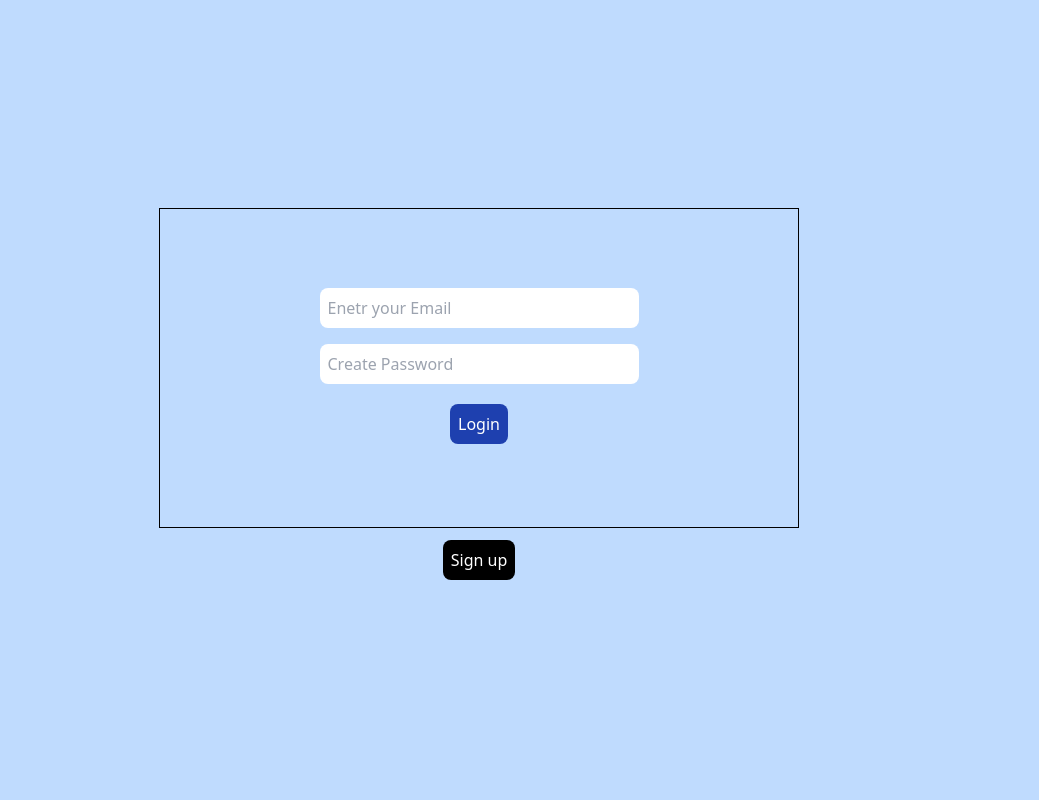
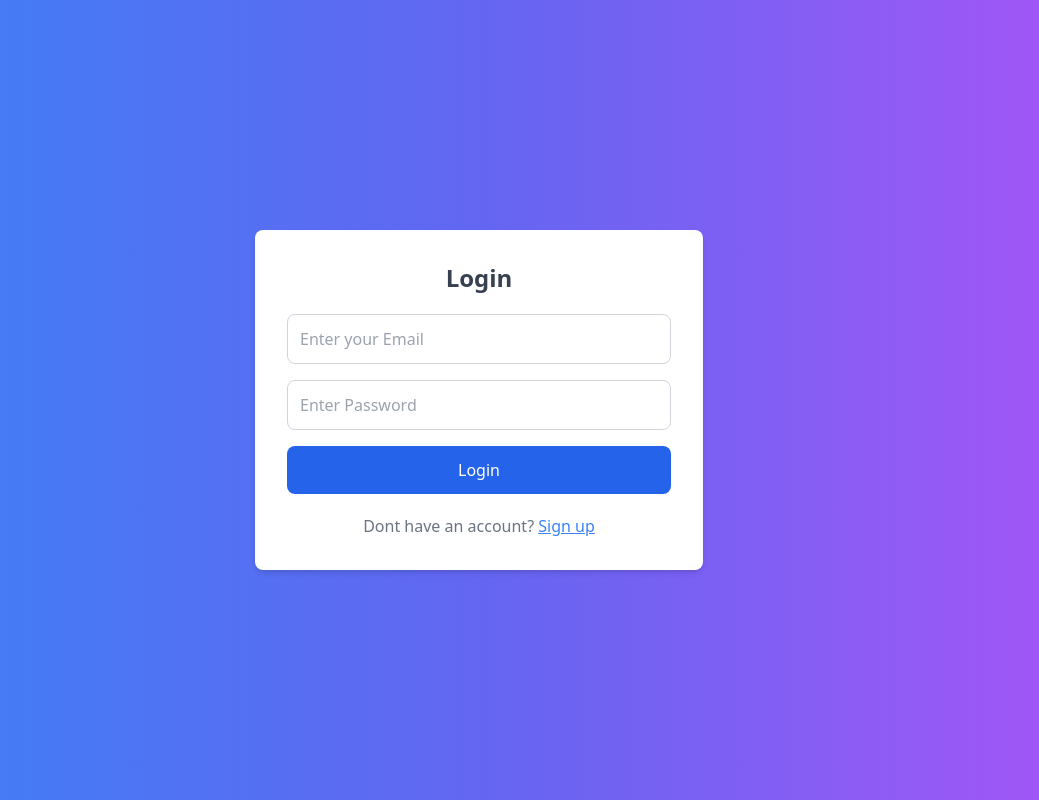
Before and after one commit to naf-coder/firebase, a React (Vite) app in the folder client/: page /login in a window 1280 px wide. Shown: the whole page, without its empty margins (161-1200 px from the left). Built offline with nearby package versions, Linux system fonts and the light colour scheme.

Commit message:
updated ui

```diff
--- a/client/src/pages/LoginPage.jsx
+++ b/client/src/pages/LoginPage.jsx
@@ -7,7 +7,7 @@ import { useNavigate } from "react-router-dom";
 function LoginPage() {
   const [email, setEmail] = useState("");
   const [password, setPassword] = useState("");
-  let navigate = useNavigate();
+  const navigate = useNavigate();
 
   const handleLogin = async (e) => {
     e.preventDefault();
@@ -28,35 +28,46 @@ function LoginPage() {
   };
 
   return (
-    <>
-      <div className="min-w-screen min-h-screen bg-blue-200 flex flex-col items-center justify-center">
-        <div className="w-[50%] h-[40vh] border border-black flex flex-col justify-center items-center">
+    <div className="min-h-screen flex items-center justify-center bg-gradient-to-r from-blue-500 via-indigo-500 to-purple-500 p-5">
+      <div className="w-full max-w-md bg-white shadow-md rounded-lg p-8">
+        <h2 className="text-2xl font-bold text-center text-gray-700 mb-5">
+          Login
+        </h2>
+        <form onSubmit={handleLogin} className="flex flex-col">
           <input
             type="email"
-            placeholder="Enetr your Email"
-            className="w-1/2 my-2 p-2 rounded-lg"
+            placeholder="Enter your Email"
+            className="mb-4 p-3 rounded-lg border border-gray-300 focus:outline-none focus:ring focus:ring-blue-300"
             onChange={(e) => setEmail(e.target.value)}
+            required
           />
           <input
             type="password"
-            placeholder="Create Password"
-            className="w-1/2 my-2 p-2 rounded-lg"
+            placeholder="Enter Password"
+            className="mb-4 p-3 rounded-lg border border-gray-300 focus:outline-none focus:ring focus:ring-blue-300"
             onChange={(e) => setPassword(e.target.value)}
+            required
           />
           <button
-            className="p-2 bg-blue-800 text-white rounded-lg my-3"
             type="submit"
-            onClick={handleLogin}
+            className="w-full py-3 bg-blue-600 text-white rounded-lg hover:bg-blue-700 transition duration-300"
           >
             Login
           </button>
+        </form>
+        <div className="mt-5 text-center">
+          <p className="text-gray-500">
+            Dont have an account?{" "}
+            <Link
+              to="/"
+              className="text-blue-500 underline hover:text-blue-600 transition"
+            >
+              Sign up
+            </Link>
+          </p>
         </div>
-
-        <button className="p-2 bg-black text-white rounded-lg my-3">
-          <Link to={"/"}>Sign up</Link>
-        </button>
       </div>
-    </>
+    </div>
   );
 }
 
--- a/client/src/pages/Profile.jsx
+++ b/client/src/pages/Profile.jsx
@@ -9,30 +9,43 @@ function Profile() {
 
   const fetchUser = async () => {
     const user = auth.currentUser;
-    const docRef = doc(db, "users", user?.email);
+    if (user) {
+      const docRef = doc(db, "users", user.email);
       const docSnap = await getDoc(docRef);
 
       if (docSnap.exists()) {
         console.log("Document data:", docSnap.data());
         setName(docSnap.data().name);
       } else {
-      // docSnap.data() will be undefined in this case
         console.log("No such document!");
+      }
     }
   };
 
   useEffect(() => {
     auth.onAuthStateChanged((user) => {
-      setEmail(user?.email);
+      setEmail(user?.email || "Guest");
       fetchUser();
     });
   }, []);
+
   return (
-    <div className="min-w-screen min-h-screen bg-blue-200 flex items-center justify-center">
-      <div className="w-[50%] h-[20vh] border border-black flex flex-col justify-center items-center">
-        <div className="flex flex-col justify-center items-center w-full">
-          <p className="bg-pink-200 w-1/2 h-10 my-2 p-2">{name}</p>
-          <p className="bg-pink-200 w-1/2 h-10 my-2 p-2">{email}</p>
+    <div className="min-h-screen flex items-center justify-center bg-gradient-to-r from-blue-500 via-indigo-500 to-purple-500 p-5">
+      <div className="w-full max-w-md bg-white shadow-lg rounded-lg p-6">
+        <h2 className="text-2xl font-bold text-center text-gray-700 mb-6">
+          User Profile
+        </h2>
+        <div className="flex flex-col gap-4">
+          <div className="p-4 bg-blue-100 rounded-lg flex justify-between items-center">
+            <span className="text-gray-500 font-medium">Name:</span>
+            <span className="text-gray-700 font-semibold">{name || "N/A"}</span>
+          </div>
+          <div className="p-4 bg-blue-100 rounded-lg flex justify-between items-center">
+            <span className="text-gray-500 font-medium">Email:</span>
+            <span className="text-gray-700 font-semibold">
+              {email || "N/A"}
+            </span>
+          </div>
         </div>
       </div>
     </div>
--- a/client/src/pages/Register.jsx
+++ b/client/src/pages/Register.jsx
@@ -16,7 +16,7 @@ function Register() {
   const [password, setPassword] = useState("");
   const [name, setName] = useState("");
   const [confirmPassword, setConfirmPassword] = useState("");
-  const navigate = useNavigate("");
+  const navigate = useNavigate();
 
   const handleRegister = async (e) => {
     e.preventDefault();
@@ -63,57 +63,66 @@ function Register() {
   };
 
   return (
-    <div className="min-w-screen min-h-screen bg-blue-200 flex flex-col items-center justify-center">
+    <div className="min-w-screen min-h-screen bg-gradient-to-r from-blue-500 via-indigo-500 to-purple-500 flex flex-col items-center justify-center p-5">
       <form
-        className="w-[50%] h-[50vh] border border-black flex flex-col justify-center items-center"
+        className="w-full max-w-md bg-white shadow-md rounded-lg p-8 flex flex-col"
         onSubmit={handleRegister}
       >
+        <h2 className="text-2xl font-bold text-center mb-5 text-gray-700">
+          Create an Account
+        </h2>
         <input
           type="text"
           placeholder="Enter your Name"
-          className="w-1/2 my-2 rounded-lg p-2"
+          className="w-full mb-4 rounded-lg p-3 border border-gray-300 focus:outline-none focus:ring focus:ring-blue-300"
           onChange={(e) => setName(e.target.value)}
           required
         />
         <input
           type="email"
           placeholder="Enter your Email"
-          className="w-1/2 my-2 rounded-lg p-2"
+          className="w-full mb-4 rounded-lg p-3 border border-gray-300 focus:outline-none focus:ring focus:ring-blue-300"
           onChange={(e) => setEmail(e.target.value)}
           required
         />
         <input
           type="password"
           placeholder="Create Password"
-          className="w-1/2 my-2 rounded-lg p-2"
+          className="w-full mb-4 rounded-lg p-3 border border-gray-300 focus:outline-none focus:ring focus:ring-blue-300"
           onChange={(e) => setPassword(e.target.value)}
           required
         />
         <input
           type="password"
           placeholder="Confirm Password"
-          className="w-1/2 my-2 rounded-lg p-2"
+          className="w-full mb-4 rounded-lg p-3 border border-gray-300 focus:outline-none focus:ring focus:ring-blue-300"
           onChange={(e) => setConfirmPassword(e.target.value)}
           required
         />
         <button
-          className="p-2 bg-blue-800 text-white rounded-lg my-3"
+          className="w-full bg-blue-600 text-white py-3 rounded-lg hover:bg-blue-700 transition duration-300"
           type="submit"
         >
-          Submit
+          Register
         </button>
       </form>
 
       <button
-        className="p-2 bg-blue-400 text-white my-3 rounded-lg flex justify-center items-center"
+        className="w-full max-w-md mt-4 bg-red-600 text-white py-3 rounded-lg flex items-center justify-center hover:bg-red-700 transition duration-300"
         onClick={handleGoogleSignin}
       >
         <FaGoogle className="mr-2" />
         <p>Sign Up With Google</p>
       </button>
 
-      <p className="text-white">
-        <Link to="/login">Login</Link>
+      <p className="text-white mt-5">
+        Already have an account?{" "}
+        <Link
+          to="/login"
+          className="underline text-blue-300 hover:text-blue-400"
+        >
+          Login
+        </Link>
       </p>
     </div>
   );
```
Lines whose indentation alone changed are shown as unchanged.
